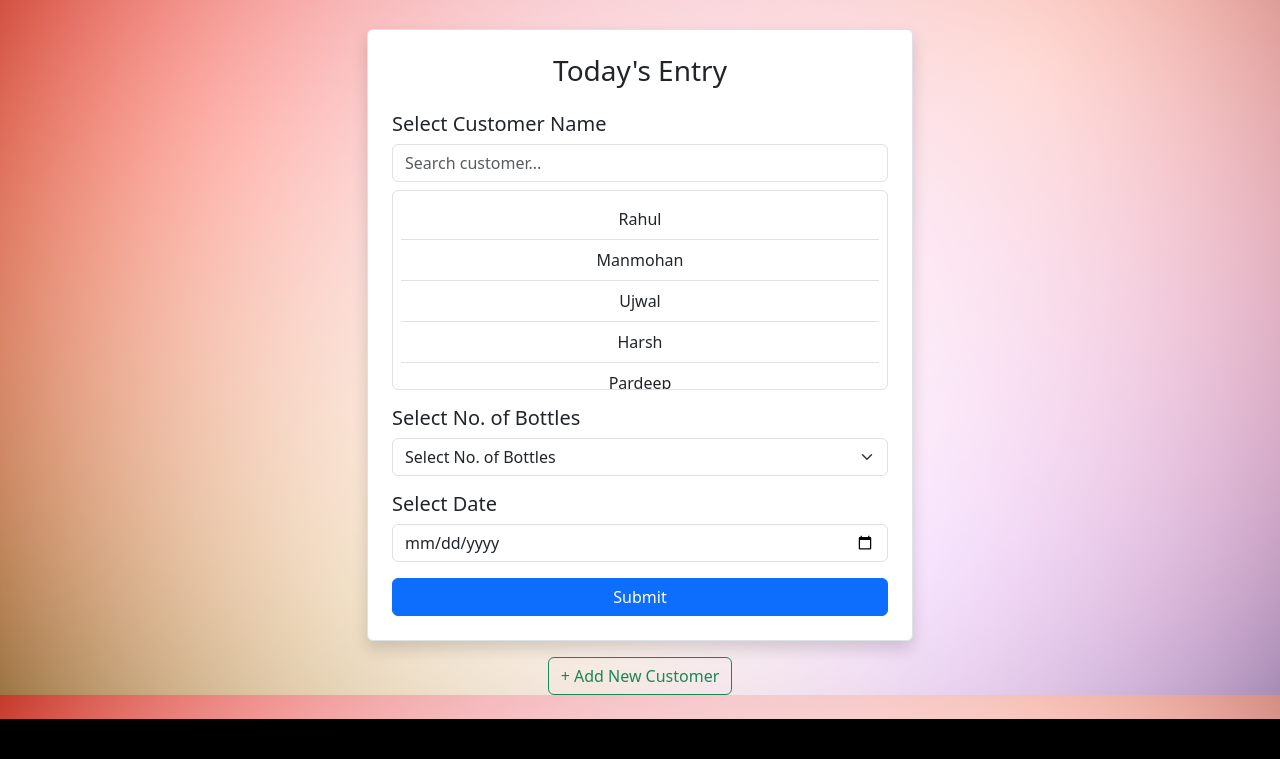
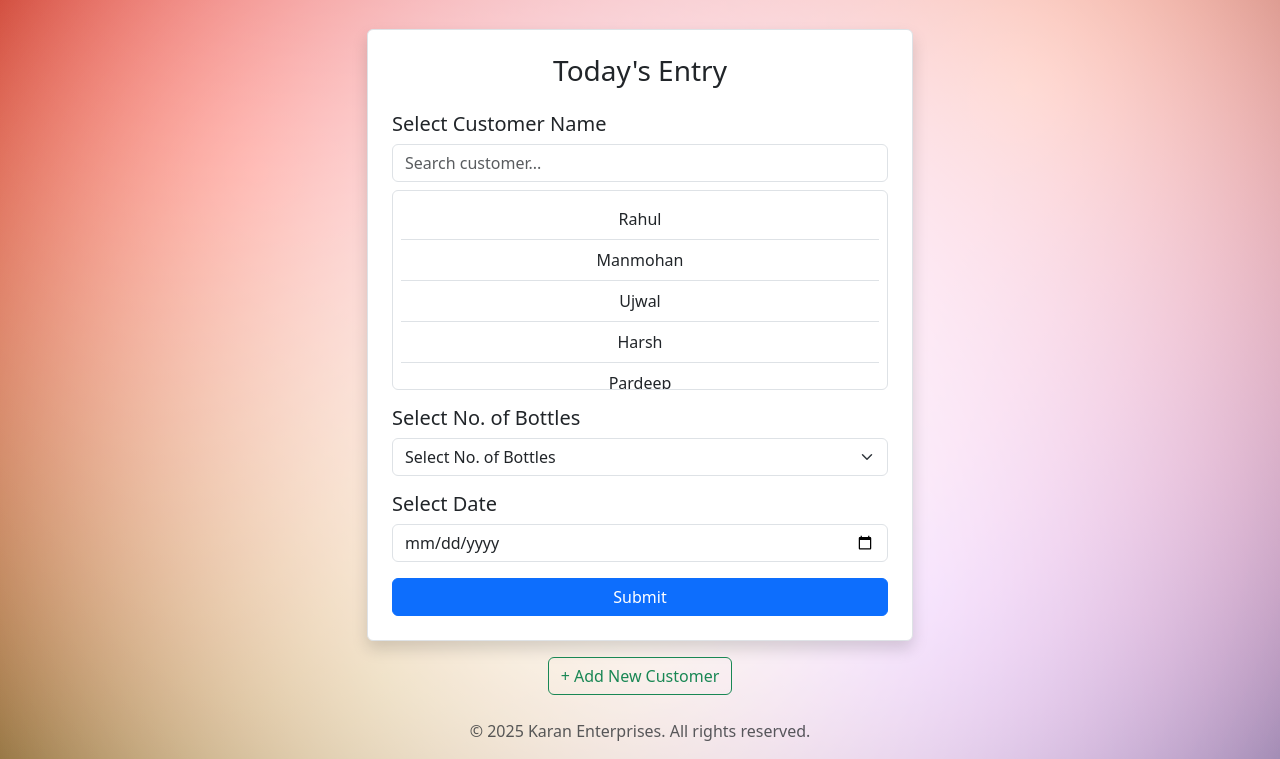
Before and after one commit to Manmohansinghyadav/Karan-Enterprises, a plain HTML site: page index.html in a window 1280 px wide. Shown: the part 81-840 px from the top of the page. Before the commit the page ends 800 px from the top, so only its background shows below. Drawn offline with nearby package versions, Linux system fonts and the light colour scheme.

Commit message:
copyright

```diff
--- a/index.html
+++ b/index.html
@@ -160,6 +160,11 @@
   </div>
 </div>
 
+<div class="copyright">
+  <p class="text-center text-muted mt-4">© 2025 Karan Enterprises. All rights reserved.</p>
+
+</div>
+
 <!-- ✅ JS Code -->
 <script>
   // ✅ Select customer and highlight
```
